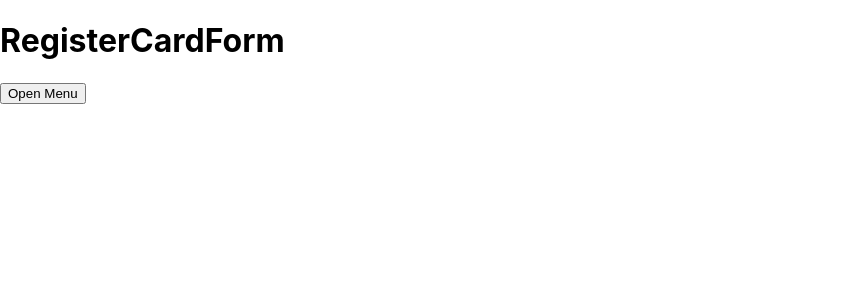
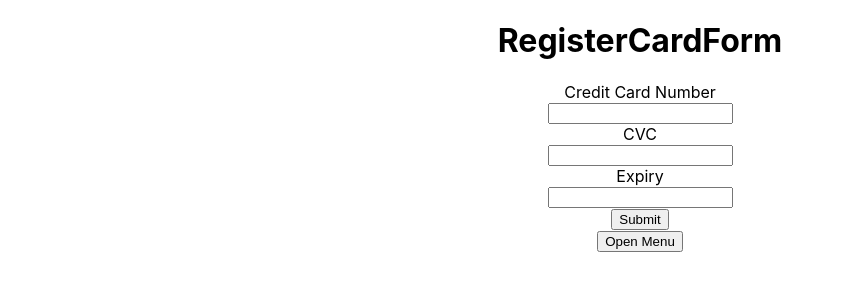
Before and after one commit to macakz/recruit-react, a React (Create React App) app: page / in a window 1280 px wide. Shown: the top 300 px of the page, without its empty margins (0-844 px from the left). Built offline with nearby package versions, Linux system fonts and the light colour scheme.

Commit message:
react hook forms added

```diff
--- a/package.json
+++ b/package.json
@@ -12,6 +12,7 @@
     "@types/react-dom": "^17.0.13",
     "react": "^17.0.2",
     "react-dom": "^17.0.2",
+    "react-hook-form": "^7.28.0",
     "react-scripts": "5.0.0",
     "typescript": "^4.6.2",
     "web-vitals": "^2.1.4"
--- a/src/App.tsx
+++ b/src/App.tsx
@@ -1,6 +1,6 @@
 import './App.css';
 import {useState} from 'react';
-import { RegisterCardForm } from './components/Register-Card-Form/Register-Card-Form';
+import { RegisterCardForm } from './components/Register-Card/Register-Card';
 import { Menu } from './components/Menu/Menu';
 
 const App = ():JSX.Element => {
@@ -14,7 +14,10 @@ const App = ():JSX.Element => {
     element = <RegisterCardForm setMenuOpen={setMenuOpen} />
   }
   return (
-    element
+    <div className='App'>
+      {element}
+    </div>
+
   );
 }
 
--- a/src/components/Register-Card-Form/Register-Card-Form.tsx
+++ /dev/null
@@ -1,8 +0,0 @@
-import type { RegisterCardFormProps as Props } from './types'
-
-export const RegisterCardForm = ({ setMenuOpen }: Props):JSX.Element => (
-    <>
-        <h1>RegisterCardForm</h1>
-        <button onClick={()=>setMenuOpen(true)}>Open Menu</button>
-    </>
-)
--- /dev/null
+++ b/src/components/Register-Card/Register-Card.tsx
@@ -0,0 +1,10 @@
+import { Form } from '../../elements/Form/Form'
+import type { RegisterCardProps as Props } from './types'
+
+export const RegisterCardForm = ({ setMenuOpen }: Props): JSX.Element => (
+    <>
+        <h1>RegisterCardForm</h1>
+        <Form />
+        <button onClick={() => setMenuOpen(true)}>Open Menu</button>
+    </>
+)
--- a/src/components/Register-Card-Form/types.d.ts
+++ b/src/components/Register-Card/types.d.ts
@@ -1,5 +1,5 @@
 
-export type RegisterCardFormProps = {
+export type RegisterCardProps = {
     setMenuOpen: (active: boolean) => void;
 
 }
--- /dev/null
+++ b/src/elements/Form/Form.tsx
@@ -0,0 +1,28 @@
+import React from "react";
+import { useForm, SubmitHandler } from "react-hook-form";
+import type { FormProps as Props, InputProps } from './types'
+
+
+export const Form = ({ }: Props): JSX.Element => {
+    const { register, handleSubmit, formState: { errors } } = useForm<InputProps>();
+    const onSubmit: SubmitHandler<InputProps> = data => console.log(data);
+
+
+    return (
+        <form onSubmit={handleSubmit(onSubmit)}>
+            <div>Credit Card Number</div>
+            <input {...register("ccNumber", { required: true })} />
+            {errors.ccNumber && <span>This field is required</span>}
+
+            <div>CVC</div>
+            <input {...register("cvc", { required: true })} />
+            {errors.cvc && <span>This field is required</span>}
+
+            <div>Expiry</div>
+            <input {...register("expiry", { required: true })} />
+            {errors.expiry && <span>This field is required</span>}
+            <br />
+            <input type="submit" />
+        </form>
+    )
+}
```
Also changed, not shown: src/elements/Form/types.d.ts (added, +10 -0 lines), 1 other file (tests, documents, lock files or other folders).
